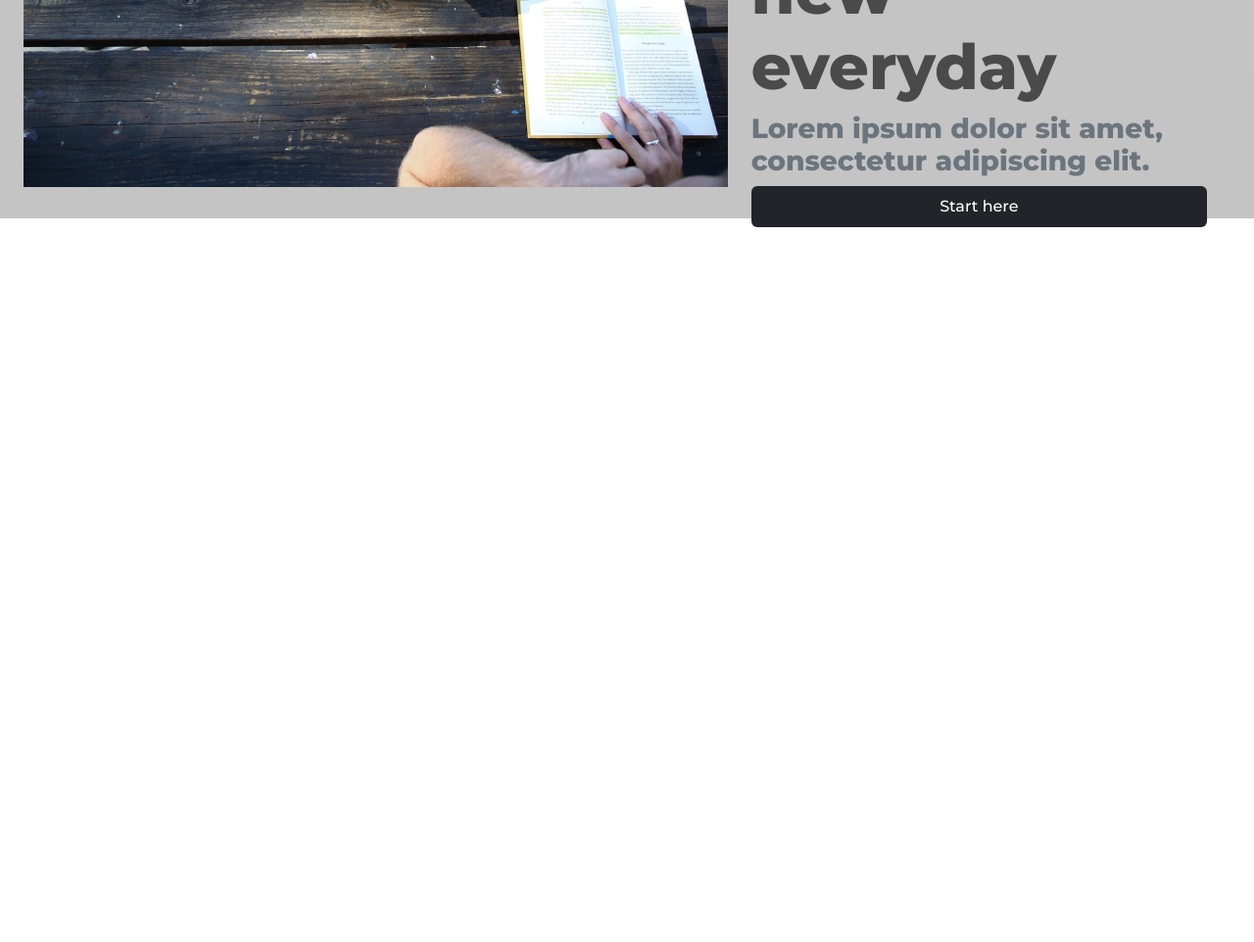
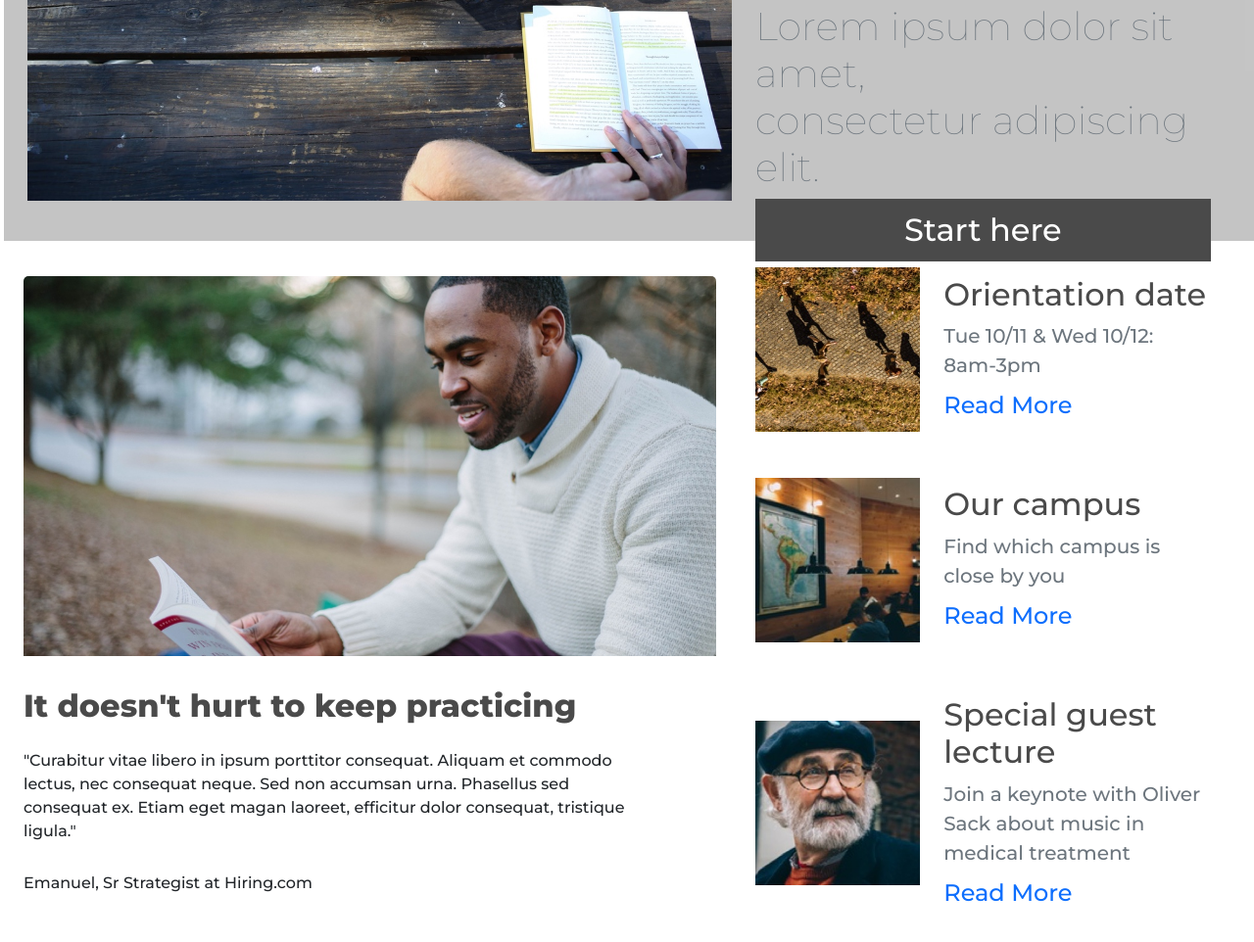
Before and after one commit to Stephanie-Yiu/assignment, a plain HTML site: page index.html in a window 1280 px wide. Shown: the part 436-1398 px from the top of the page at 98% size. Before the commit the page ends 800 px from the top, so only its background shows below. Drawn offline with nearby package versions, Linux system fonts and the light colour scheme.

Commit message:
latest updates

```diff
--- a/index.html
+++ b/index.html
@@ -33,7 +33,7 @@
 
 
                     <span class=" collapse navbar-collapse text-uppercase " style="font-size: 21.5px;">
-                        colmar<span class="text-secondary fw-light">academy</span></span>
+                        colmar<span class="text-muted fw-light">academy</span></span>
                 </a>
 
                 <button class="navbar-toggler " type="button " data-bs-toggle="collapse" data-bs-target="#"
@@ -65,21 +65,115 @@
         </nav>
     </header>
 
-    <section class="part-1 container-fluid d-flex align-items-center p-0 flex-lg-row flex-column"
-        style=" background-color: rgba(181, 181, 181, 0.79);">
+    <section class="part-1 container-fluid d-flex align-items-center m-1
+     p-0 flex-lg-row flex-column" style=" background-color: rgba(181, 181, 181, 0.79);">
 
-        <img src="images/banner.jpg" class="col-12 col-lg-7 " style="">
+        <img src="images/banner.jpg" class="col-12 col-lg-7 ">
 
-        <div class=" d-flex flex-column justify-content-lg-evenly" style="height: 300px;">
-            <h1 class="display-3 text-wrap  fw-bolder" style="font-weight: 800 !important;">Learn something<br>new
+        <div class=" d-flex flex-column justify-content-lg-evenly border-0" s>
+            <h1 class="display-3 text-wrap
+            fw-bolder" style="font-weight: 800 !important;">Learn something<br>new
                 everyday</h1>
-            <h3 class="fw-bold text-secondary">Lorem ipsum dolor sit amet,<br>consectetur adipiscing elit.</h3>
-            <button class="text-white bg-dark btn btn-outline-lg-dark " style="padding:8px; box-sizing: none;">Start
-                here</button>
+            <h1 class="display-6 text-secondary">Lorem ipsum dolor sit amet,<br>consectetur adipiscing elit.</h1>
+            <button class="part-1-btn btn " style="
+            --bs-btn-padding-y: .50rem;
+            --bs-btn-padding-x: .5rem;
+            --bs-btn-font-size: 2rem;
+            --bs-btn-border-radius: none;
+            --bs-btn-border-width:none;">Start here</button>
         </div>
 
     </section>
 
+    <section class="part-2  row" style="width: 100vw;--bs-gutter-x: 0rem;">
+        <div class="card  d-lg-flex d-none border-0  justify-content-between"
+            style="width:59%; padding: 32px 24px !important">
+            <div>
+                <img src="images/information-main.jpg" class="card-img-top" style="">
+                <div class=" p-0" style=>
+                    <h2 class="fw-bold" style="margin-top: 32px; margin-bottom: 24px;">It doesn't hurt to keep
+                        practicing
+                    </h2>
+                    <p class="card-text text-nowwrap " style="width: 90%;">"Curabitur vitae libero in ipsum porttitor
+                        consequat. Aliquam et
+                        commodo
+                        lectus, nec consequat neque. Sed non accumsan urna. Phasellus sed consequat ex. Etiam eget magan
+                        laoreet, efficitur dolor consequat, tristique ligula."</p>
+
+                </div>
+            </div>
+            <p class="justify-self-end ">Emanuel, Sr Strategist at
+                Hiring.com</p>
+
+        </div>
+
+        <div class="part-2-side-bar d-flex flex-column
+         p-0 justify-content-md-center justify-content-sm-center">
+
+            <!--Card 1-->
+            <div class="d-flex flex-lg-row flex-xl-row
+            flex-column
+            align-items-lg-center p-3 card-item" style="--bs-gutter-x: 0rem;border: 5px soild black; ">
+
+
+                <img src=" images/information-orientation.jpg" width="35%" class="d-none d-xl-flex  d-lg-flex">
+                <img src="images/information-orientation-mobile.jpg "
+                    class="d-xl-none d-lg-none d-xs-flex  d-sm-flex d-md-flex  " style="width: auto;">
+                <div class="ps-lg-4  p-3">
+                    <h2 class="mb-2 fw-medium">Orientation date</h2>
+                    <p class="mb-2 fs-5 text-secondary">Tue 10/11 & Wed 10/12: 8am-3pm</p>
+                    <a class="mb-2 text-decoration-none fs-4" href="#">Read More</a>
+                </div>
+            </div>
+
+
+            <!--Card 2-->
+            <div class="d-flex flex-lg-row flex-xl-row
+             flex-column
+             align-items-lg-center p-3 card-item" style="--bs-gutter-x: 0rem;border: 5px soild black; ">
+
+
+                <img src="images/information-campus.jpg" width="35%" class="d-none d-xl-flex  d-lg-flex">
+                <img src="images/information-campus-mobile.jpg"
+                    class="d-xl-none d-lg-none d-xs-flex  d-sm-flex d-md-flex  " style="width:auto;">
+                <div class="ps-lg-4  p-3">
+                    <h2 class="mb-2 fw-medium">Our campus</h2>
+                    <p class="mb-2 fs-5 text-secondary">Find which campus is close by you</p>
+                    <a class="mb-2 text-decoration-none fs-4" href="#">Read More</a>
+                </div>
+            </div>
+
+
+            <!--Card 3-->
+            <div class="d-flex flex-lg-row flex-xl-row
+             flex-column
+             align-items-lg-center p-3 card-item" style=" --bs-gutter-x: 0rem;border: 5px soild black; ">
+
+
+                <img src="images/information-guest-lecture.jpg" width="35%" class="d-none d-xl-flex  d-lg-flex">
+                <img src="images/information-guest-lecture-mobile.jpg"
+                    class="d-xl-none d-lg-none d-xs-flex  d-sm-flex d-md-flex " style="width: auto;">
+                <div class="ps-lg-4  p-3">
+                    <h2 class="mb-2 fw-medium">Special guest lecture</h2>
+                    <p class="mb-2 fs-5 text-secondary">
+                        Join a keynote with Oliver Sack about music in medical treatment</p>
+                    <a class="mb-2 text-decoration-none fs-4" href="#">Read More</a>
+                </div>
+            </div>
+
+        </div>
+
+
+    </section>
+
+    <section class="part-3">
+
+
+
+    </section>
+
+
+
 </body>
 
 </html>
--- a/style.css
+++ b/style.css
@@ -1,15 +1,21 @@
 @import url('https://fonts.googleapis.com/css2?family=Montserrat:wght@100;300;500;800&display=swap');
 /*font-family: 'Montserrat', sans-serif;*/
+:root {
+  --text-main-color: rgb(74, 74, 74);
+  --main-background-color: rgba(181, 181, 181, 0.79);
 
+}
 html {
   font-family: 'Montserrat', sans-serif !important;
+  overflow-x: hidden;
 }
 
 h1,
 h2,
 h3,
 h4 {
-  color: rgb(74, 74, 74) !important;
+  color: var(--text-main-color) !important;
+  font-weight: 200 !important;
 }
 
 @media (min-width: 768px) {
@@ -19,16 +25,85 @@ h4 {
   }
 }
 
+.part-1-btn {
+
+}
+
+
+
+
+
+
+/* Extra small devices (portrait phones, less than 576px)*/
+@media (max-width: 571px) {
+
+.part-2-side-bar-card-xs{
+  flex-direction: column !important;
+
+
+}
+
+.card-item /*part-2 cards*/{
+  margin-bottom: 64px !important;
+}
+
+.card-item div{
+  width: 100%  !important;
+}
+
+
+ }
+
+
+
+
+
+
 /* `lg` applies to medium devices (tablets, less than 992px)*/
 @media (max-width: 991.98px) {
+
+  .part-1 div {
+    padding: 32px 16px !important;
+    height: fit-content !important;
+  }
+
+.part-1 h1:nth-child(2){
+
+    margin-top: 32px !important;
+    margin-bottom: 24px !important;
+  }
+
+  .part-1-btn {
+    background-color: rgba(125, 125, 125, 0.929); !important;
+    color: white !important;
+    margin-bottom: 0px !important;
+  }
+
+  .part-2 div:nth-child(2){
+    width: 100% !important;
+    display: flex !important;
+  }
+.card-item /*part-2 cards*/{
+  margin-bottom: 64px !important;
+}
+
 }
 
 /* X-Large devices (large desktops, 1200px and up)*/
-@media (min-width: 992px) {
+@media (min-width: 992px)  {
   .part-1 {
     padding: 32px 24px !important;
   }
   .part-1 div {
     padding: 24px !important;
+    height: 550px !important;
+  }
+  .part-1-btn {
+    background-color: var(--text-main-color) !important;
+    color: white !important;
+  }
+
+  .part-2-side-bar{
+    width: 40% !important;
   }
 }
```
